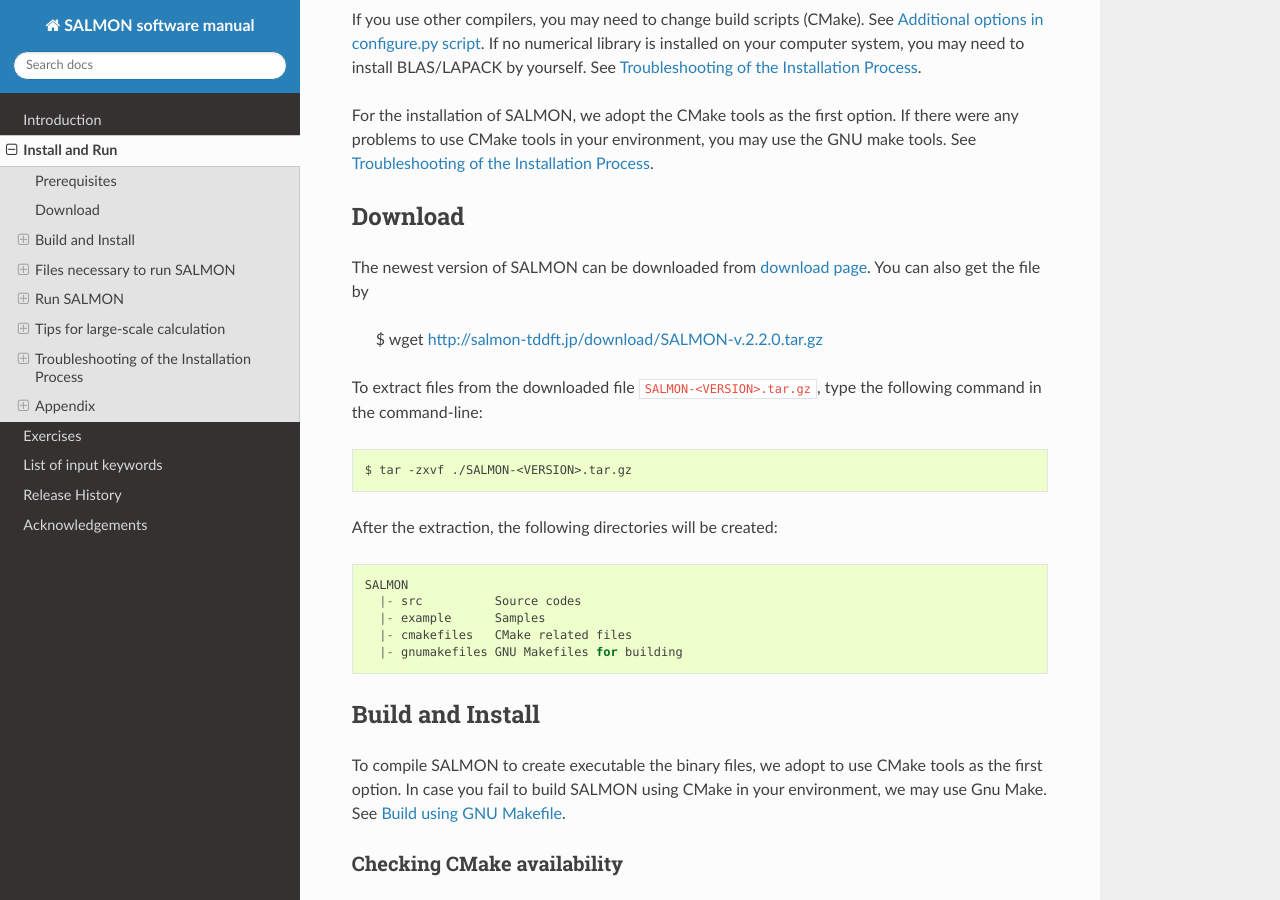
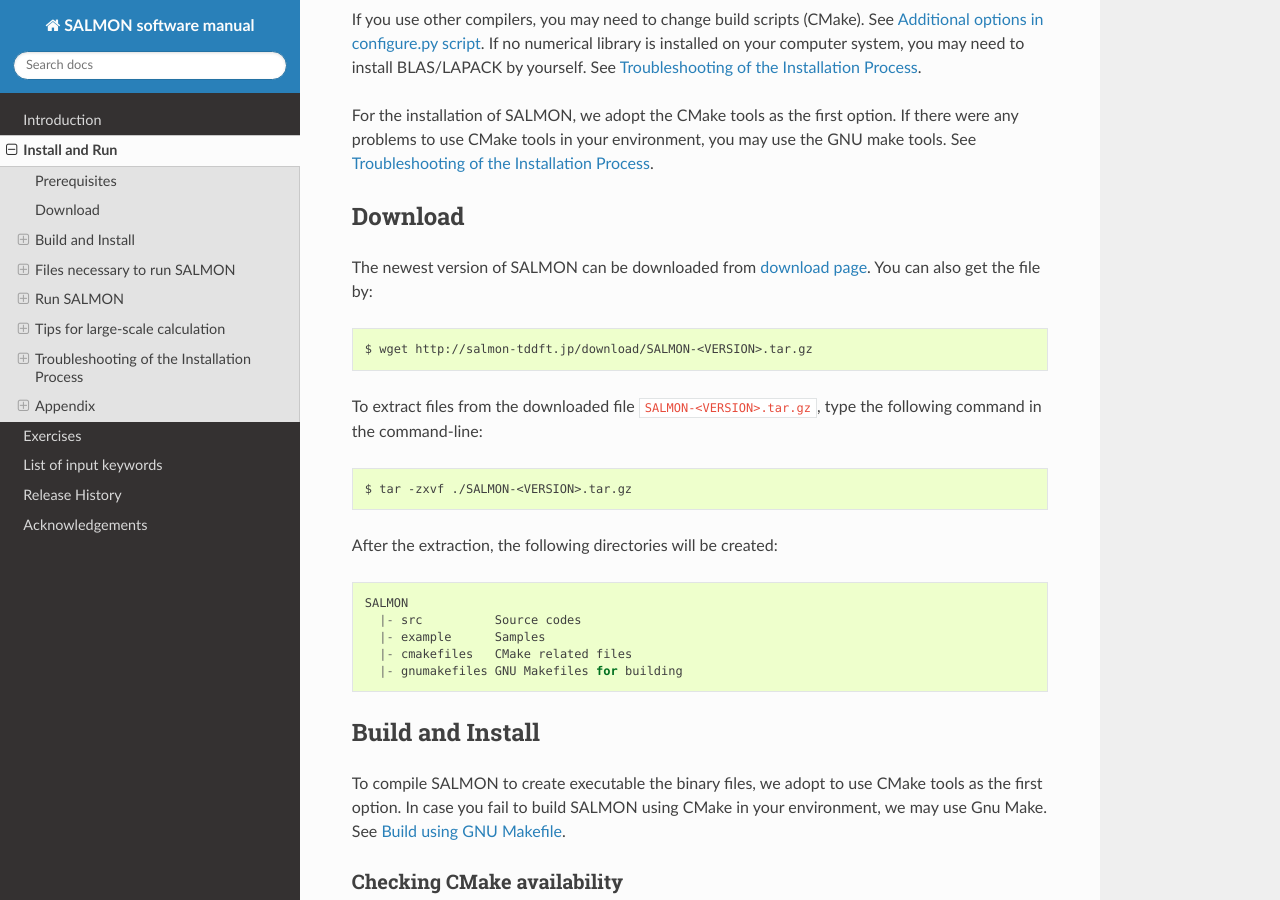
Before and after one commit to SALMON-TDDFT/SALMON-DOCS, a Sphinx documentation site: the page built from source/install_and_run.rst, in a window 1280 px wide and 900 px high, scrolled down 568 px. Built offline with Sphinx 7.4.7 and the Read the Docs theme 2.0.0, drawn with Linux system fonts in a browser that asks for light colours; formulas are drawn with MathJax 3; some of the changed lines change nothing that is shown.

Commit message:
Update install_and_run.rst

```diff
--- a/source/install_and_run.rst
+++ b/source/install_and_run.rst
@@ -38,9 +38,9 @@
 -----------------
 
 The newest version of SALMON can be downloaded from `download page <http://salmon-tddft.jp/download.html>`__.
-You can also get the file by
+You can also get the file by::
 
-  $ wget http://salmon-tddft.jp/download/SALMON-v.2.2.0.tar.gz
+  $ wget http://salmon-tddft.jp/download/SALMON-<VERSION>.tar.gz
 
 To extract files from the downloaded file ``SALMON-<VERSION>.tar.gz``, type the following command in the command-line::
 
```
